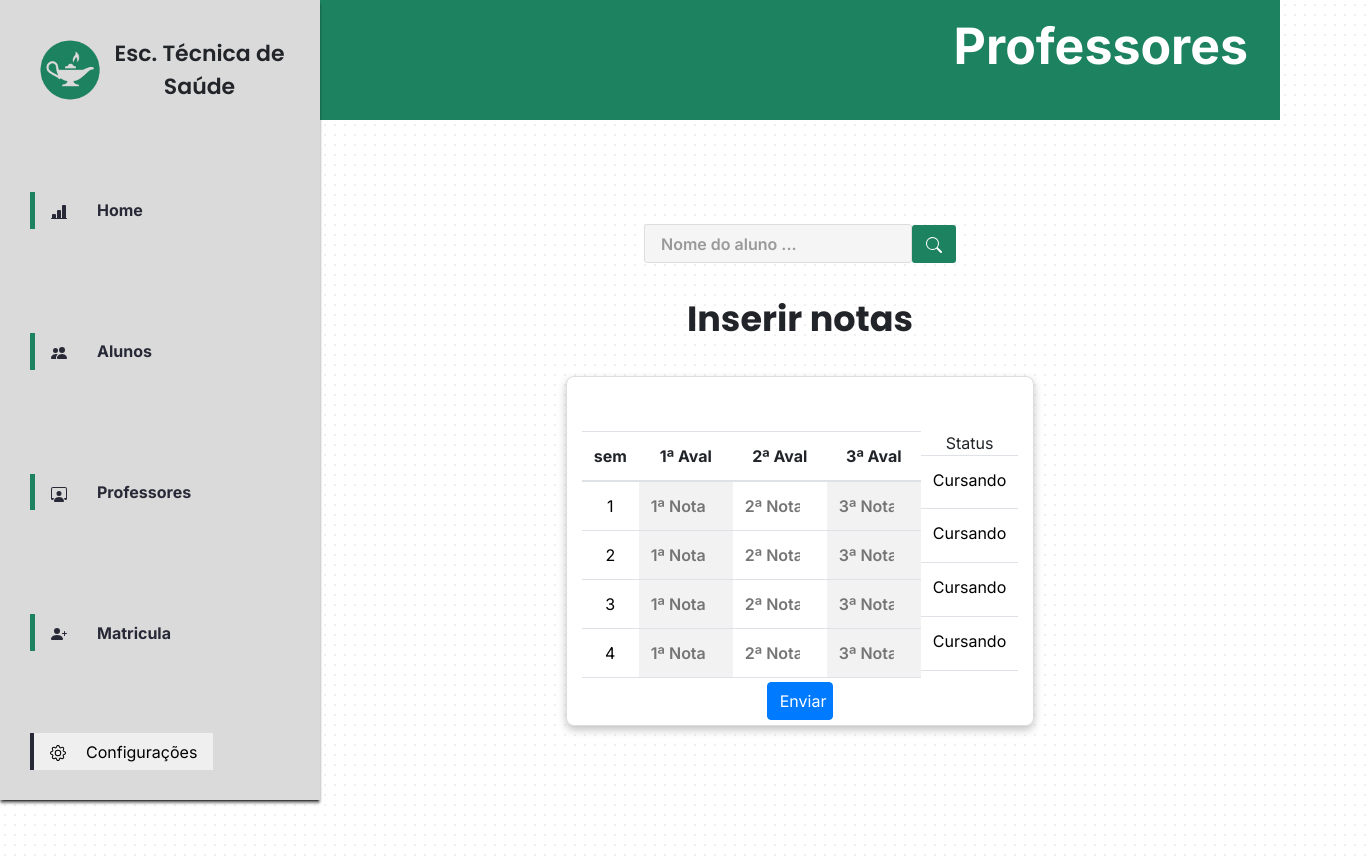
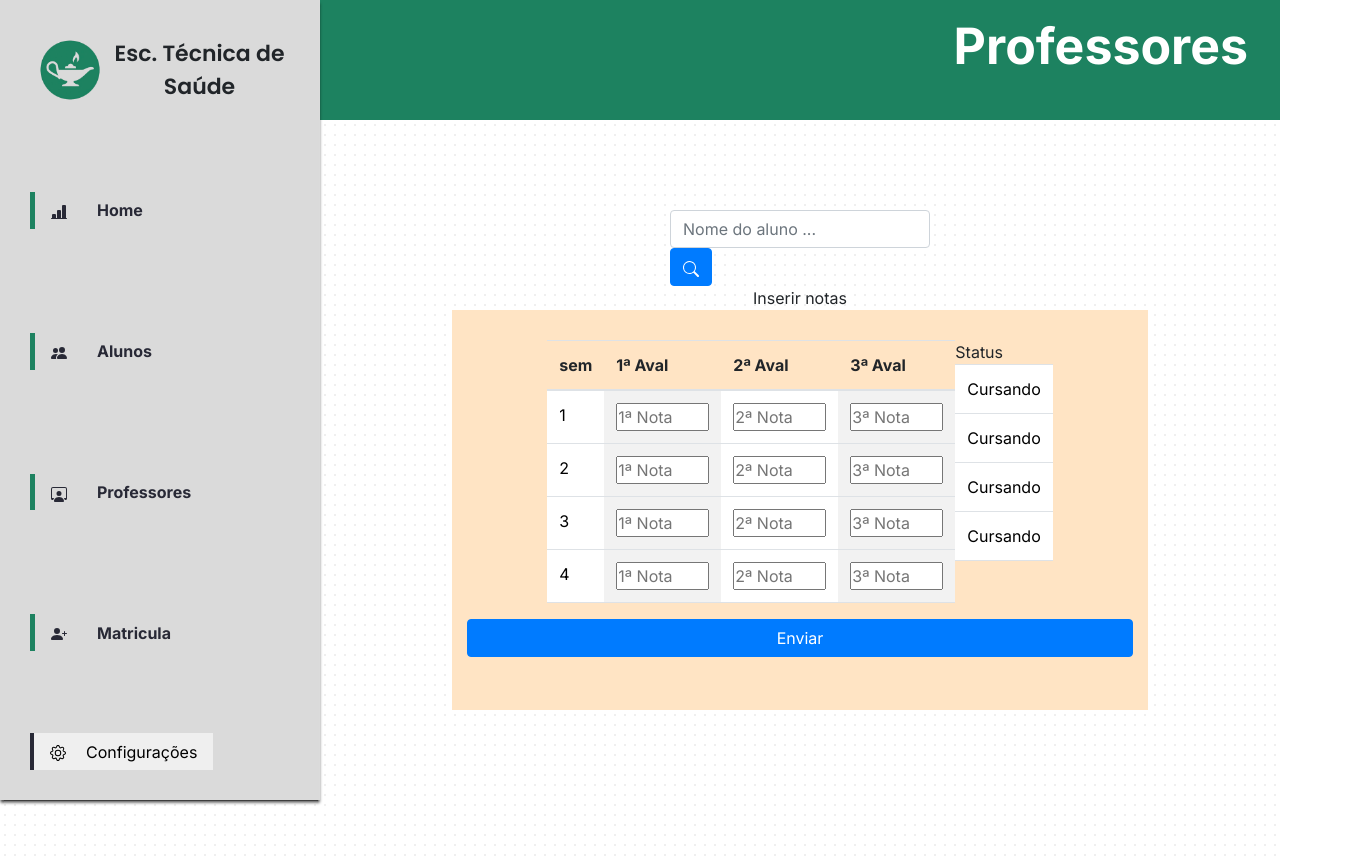
Before and after one commit to w4nders0n/ESCOLA-TECNICA, a Vue app: page /professores in a window 1280 px wide. Shown: the whole page, 1370 px wide, since content can reach past the window. Built offline with nearby package versions, Linux system fonts and the light colour scheme.

Commit message:
funções da tabela

```diff
--- a/src/components/painel-nav.vue
+++ b/src/components/painel-nav.vue
@@ -54,7 +54,7 @@
 
     }
 </script>
-<style >
+<style scoped>
 @import url('https://fonts.googleapis.com/css2?family=Inter+Tight:ital,wght@0,100..900;1,100..900&family=Poppins:ital,wght@0,100;0,200;0,300;0,400;0,500;0,600;0,700;0,800;0,900;1,100;1,200;1,300;1,400;1,500;1,600;1,700;1,800;1,900&display=swap');
 .painel-nav{
     display: flex;
--- a/src/components/tabelaMedia.vue
+++ b/src/components/tabelaMedia.vue
@@ -3,18 +3,18 @@
 
     <div class="container">
             <div class="pesquisa">
-                <input type="search" name="pesquisa" id="pesquisa" placeholder="Nome do aluno ..."><button class="btn-primary btn"><svg xmlns="http://www.w3.org/2000/svg" width="16" height="16" fill="currentColor" class="bi bi-search" viewBox="0 0 16 16">
+                <input type="search" class="form-control" id="pesquisa" placeholder="Nome do aluno ..."><button class="btn-primary btn"><svg xmlns="http://www.w3.org/2000/svg" width="16" height="16" fill="currentColor" class="bi bi-search" viewBox="0 0 16 16">
                     <path d="M11.742 10.344a6.5 6.5 0 1 0-1.397 1.398h-.001q.044.06.098.115l3.85 3.85a1 1 0 0 0 1.415-1.414l-3.85-3.85a1 1 0 0 0-.115-.1zM12 6.5a5.5 5.5 0 1 1-11 0 5.5 5.5 0 0 1 11 0"/>
                 </svg></button>
             </div>
 
             <div class="materia-title">Inserir notas</div>
 
-            <div class="contentx">
-                <div class="aluno-nom" v-if="alunoSelecionado">
+            <div class="content">
+                <div class="aluno-nome" v-if="alunoSelecionado">
                     <h3>Aluno: {{ alunoSelecionado.nome }}</h3>
                 </div>
-            <div class="content">
+            <div class="tabela">
                 <form action="#" method="post" class="form">
                     <table class="table table-striped-columns">
                         <thead>
@@ -131,135 +131,33 @@ box-sizing: border-box;
 font-family: 'Inter',sans-serif;
 }
 .container{
-    width: 100vw;
-    height: 100vh;
-    display: flex;
-    align-items: center;
-    justify-content: center;
-    font-family: 'Inter', sans-serif;
-    flex-direction: column;
-}
-.pesquisa{
-    display: flex;
-    width: 100%;
-    padding: 30px;
-    gap: 0px;
-    align-items: center;
-    justify-content: center;
-}
-#pesquisa{
-    padding: 0.4rem 1rem;
-    border: 1px solid #ddd;
-    border-radius: 3px;
-    background-color: #f5f5f5;
-}
-#pesquisa::placeholder{
-    color: rgba(63, 63, 63, 0.507);
-    font-weight: 600;
-}
-.pesquisa button{
-    position: static;
-    border-radius: 3px;
-    background-color: #1D8260;
-    border: none;
-    padding: 7px 14px;
-}
-.pesquisa svg{
-    fill: #fff;
-}
-
-.materia-title{
-    text-align: center;
-    font-weight:700;
-    font-size:35px;
-    font-family: 'Poppins';
-    margin-bottom: 30px;
-}
-.contentx{
     display: flex;
     flex-direction: column;
     align-items: center;
     justify-content: center;
-    max-width: 500px;
-    min-height: 350px;
-    background-color: #fff;
-    border: 1px solid #ddd;
-    box-shadow: 0 4px 8px #c3c3c3;
-    border-radius:8px ;
+    width: 100%;
+    height: auto;
 }
 .content{
+    display: flex;
+    flex-direction: column;
+    align-items: center;
+    justify-content: center;
+    width:80%;
+    position: relative;
+    height: 25rem;
+    background-color: bisque;
+    padding: 30px 15px;
+}
+.tabela{
+    display:flex;
+    flex-direction: column;
     width: 100%;
     height: 100%;
-    padding: 30px 15px;
-    display: flex;
-    position: relative;
 }
 .form{
-    height: 15rem;
-    width: 100%;
     display: flex;
-
-}
-.status{
-    height: 100%;
-}
-.aprov{
-    background-color: #c7f9cc;
-    color: #1b4332;
-    font-weight: bold;
-}
-.reprov{
-    background-color: #ffccd5;
-    color:#6b0103;
-    font-weight: bold;
-}
-.cursando{
-    background-color: #e9ecef;
-    color: #6c757d;
-    font-weight: italic;
-}
-.btn{
-    position: absolute;
-    bottom: 5px;
-    left: 200px;
-    right: 200px;
+    margin: 0 auto;
 }
 
-.table{
-    width: 100%;
-    height: 100%;
-    text-align: center;
-}
-.table input{
-    width: 70px;
-    height: 20px;
-    background: transparent;
-    border: none;
-    cursor: pointer;
-    color: #333;
-    font-weight: 600;
-}
-input[type="number"]::-webkit-inner-spin-button,
-input[type="number"]::-webkit-outer-spin-button{
-    -webkit-animation: none;
-    margin: 0;
-}
-
-@media(max-width:768px){
-    .contentx{
-        width: 360px;
-        height: 33rem;
-        overflow-x:scroll ;
-        padding-top: 0px;
-    }
-    .form{
-        height: 25rem
-
-    }
-    .btn{
-        left: 100px;
-        right: 100px;
-        bottom: 10px;
-    }
-}
 </style>
--- a/src/views/ProfessoresView.vue
+++ b/src/views/ProfessoresView.vue
@@ -11,3 +11,21 @@ export default{
   }
 }
 </script>
+<style scoped>
+  *{
+padding:0;
+margin: 0;
+box-sizing: border-box;
+font-family: 'Inter',sans-serif;
+}
+.professores{
+    width: 100vw;
+    height: 100vh;
+    display: flex;
+    align-items: center;
+    justify-content: center;
+    font-family: 'Inter', sans-serif;
+    flex-direction: column;
+    text-decoration: none;
+}
+</style>
```
